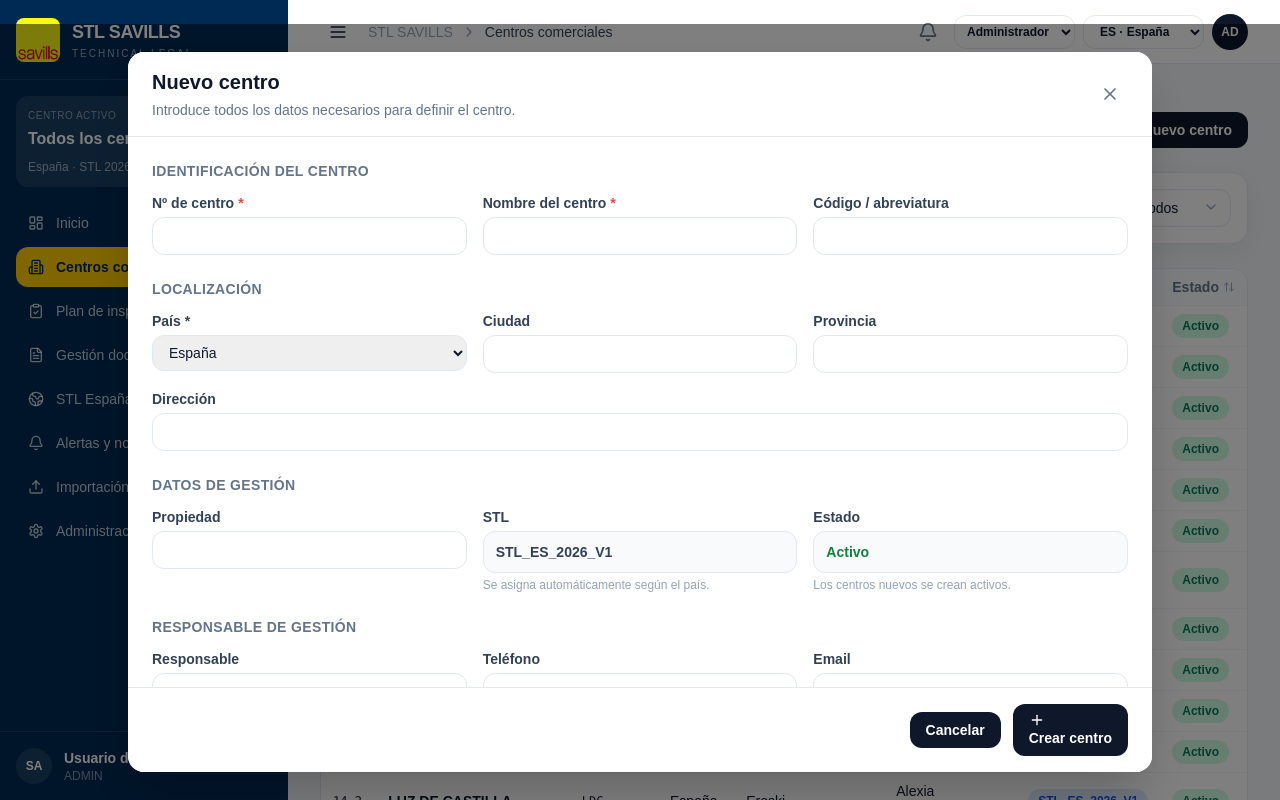
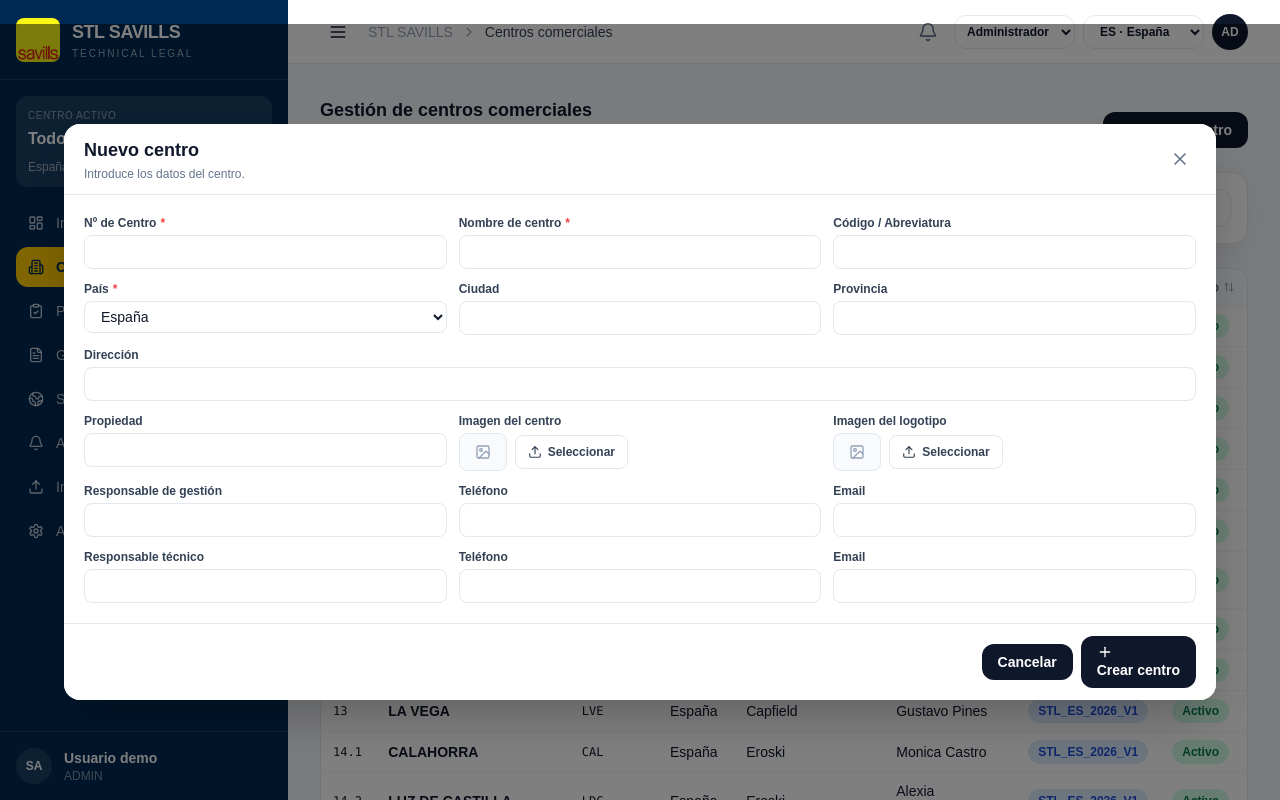
Before and after one commit to pocada00-art/stl-savills-2, a Next.js app: page /centers in a window 1280 px wide. Both pictures are taken after a click on the button "Nuevo centro". Shown: the top 800 px of the page. Built offline with nearby package versions, Linux system fonts and the light colour scheme.

Commit message:
Refactor modal layout and improve accessibility
Mejora el formulario de alta de nuevos centros

```diff
--- a/app/centers/page.tsx
+++ b/app/centers/page.tsx
@@ -200,15 +200,11 @@ export default function Centers() {
   useEffect(() => {
     return () => {
       if (imagePreview) {
-        URL.revokeObjectURL(
-          imagePreview
-        );
+        URL.revokeObjectURL(imagePreview);
       }
 
       if (logoPreview) {
-        URL.revokeObjectURL(
-          logoPreview
-        );
+        URL.revokeObjectURL(logoPreview);
       }
     };
   }, [
@@ -1131,24 +1127,24 @@ export default function Centers() {
 
       {showNewCenter && (
 
-        <div className="fixed inset-0 z-50 flex items-center justify-center bg-black/50 p-4">
-
-          <div className="max-h-[90vh] w-full max-w-5xl overflow-y-auto rounded-2xl bg-white shadow-2xl">
+        <div className="fixed inset-0 z-50 flex items-center justify-center bg-black/50 p-3">
+
+          <div className="max-h-[94vh] w-full max-w-6xl overflow-y-auto rounded-2xl bg-white shadow-2xl">
 
             {/* ------------------------------------------------
              * CABECERA MODAL
              * ------------------------------------------------ */}
 
-            <div className="sticky top-0 z-10 flex items-center justify-between border-b bg-white px-6 py-4">
+            <div className="sticky top-0 z-10 flex items-center justify-between border-b bg-white px-5 py-3">
 
               <div>
 
-                <h2 className="text-xl font-bold text-slate-900">
+                <h2 className="text-lg font-bold text-slate-900">
                   Nuevo centro
                 </h2>
 
-                <p className="mt-1 text-sm text-slate-500">
-                  Introduce todos los datos necesarios para definir el centro.
+                <p className="mt-0.5 text-xs text-slate-500">
+                  Introduce los datos del centro.
                 </p>
 
               </div>
@@ -1157,7 +1153,7 @@ export default function Centers() {
                 type="button"
                 onClick={closeNewCenter}
                 disabled={saving}
-                className="rounded-lg p-2 text-slate-500 hover:bg-slate-100 hover:text-slate-900 disabled:cursor-not-allowed disabled:opacity-50"
+                className="rounded-lg p-1.5 text-slate-500 hover:bg-slate-100 hover:text-slate-900 disabled:cursor-not-allowed disabled:opacity-50"
                 aria-label="Cerrar"
               >
                 <X className="h-5 w-5" />
@@ -1165,32 +1161,33 @@ export default function Centers() {
 
             </div>
 
-            <div className="space-y-6 p-6">
+            {/* ------------------------------------------------
+             * FORMULARIO COMPACTO
+             * ------------------------------------------------ */}
+
+            <div className="p-5">
 
               {/* ------------------------------------------------
                * ERROR
                * ------------------------------------------------ */}
 
               {error && (
-                <div className="rounded-xl border border-red-200 bg-red-50 px-4 py-3 text-sm font-semibold text-red-700">
+                <div className="mb-3 rounded-lg border border-red-200 bg-red-50 px-3 py-2 text-sm font-semibold text-red-700">
                   {error}
                 </div>
               )}
 
+              <div className="space-y-3">
+
                 {/* =================================================
-               * IDENTIFICACIÓN
+                 * FILA 1
+                 * Nº CENTRO · NOMBRE · CÓDIGO
                  * ================================================= */}
 
-              <section>
-
-                <h3 className="mb-3 text-sm font-bold uppercase tracking-wide text-slate-500">
-                  Identificación del centro
-                </h3>
-
-                <div className="grid gap-4 md:grid-cols-3">
+                <div className="grid gap-3 md:grid-cols-3">
 
                   <Field
-                    label="Nº de centro"
+                    label="Nº de Centro"
                     required
                     value={
                       newCenter.code
@@ -1204,7 +1201,7 @@ export default function Centers() {
                   />
 
                   <Field
-                    label="Nombre del centro"
+                    label="Nombre de centro"
                     required
                     value={
                       newCenter.name
@@ -1218,7 +1215,7 @@ export default function Centers() {
                   />
 
                   <Field
-                    label="Código / abreviatura"
+                    label="Código / Abreviatura"
                     value={
                       newCenter.shortCode
                     }
@@ -1232,41 +1229,27 @@ export default function Centers() {
 
                 </div>
 
-              </section>
-
                 {/* =================================================
-               * LOCALIZACIÓN
+                 * FILA 2
+                 * PAÍS · CIUDAD · PROVINCIA
                  * ================================================= */}
 
-              <section>
-
-                <h3 className="mb-3 text-sm font-bold uppercase tracking-wide text-slate-500">
-                  Localización
-                </h3>
-
-                <div className="grid gap-4 md:grid-cols-3">
-
-                  <div>
-
-                    <label className="mb-1 block text-sm font-semibold text-slate-700">
-                      País *
-                    </label>
-
-                    <select
+                <div className="grid gap-3 md:grid-cols-3">
+
+                  <SelectField
+                    label="País"
+                    required
                     value={
                       newCenter.country
                     }
-                      onChange={(e) =>
+                    onChange={(value) =>
                       updateNewCenter(
                         "country",
-                          e.target
-                            .value as V1Country
+                        value as V1Country
                       )
                     }
                     disabled={saving}
-                      className="w-full rounded-xl border border-slate-200 px-3 py-2 text-sm outline-none focus:border-slate-400 disabled:bg-slate-50"
                   >
-
                     <option value="España">
                       España
                     </option>
@@ -1274,10 +1257,7 @@ export default function Centers() {
                     <option value="Portugal">
                       Portugal
                     </option>
-
-                    </select>
-
-                  </div>
+                  </SelectField>
 
                   <Field
                     label="Ciudad"
@@ -1305,6 +1285,15 @@ export default function Centers() {
                     }
                   />
 
+                </div>
+
+                {/* =================================================
+                 * FILA 3
+                 * DIRECCIÓN
+                 * ================================================= */}
+
+                <div className="grid gap-3 md:grid-cols-3">
+
                   <div className="md:col-span-3">
 
                     <Field
@@ -1324,19 +1313,12 @@ export default function Centers() {
 
                 </div>
 
-              </section>
-
                 {/* =================================================
-               * DATOS DE GESTIÓN
+                 * FILA 4
+                 * PROPIEDAD · IMAGEN · LOGOTIPO
                  * ================================================= */}
 
-              <section>
-
-                <h3 className="mb-3 text-sm font-bold uppercase tracking-wide text-slate-500">
-                  Datos de gestión
-                </h3>
-
-                <div className="grid gap-4 md:grid-cols-3">
+                <div className="grid gap-3 md:grid-cols-3">
 
                   <Field
                     label="Propiedad"
@@ -1350,181 +1332,6 @@ export default function Centers() {
                       )
                     }
                   />
-
-                  {/* ---------------------------------------------
-                   * STL AUTOMÁTICO
-                   * --------------------------------------------- */}
-
-                  <div>
-
-                    <label className="mb-1 block text-sm font-semibold text-slate-700">
-                      STL
-                    </label>
-
-                    <div className="flex min-h-[42px] items-center rounded-xl border border-slate-200 bg-slate-50 px-3 py-2 text-sm font-semibold text-slate-700">
-                      {newCenter.country ===
-                      "España"
-                        ? "STL_ES_2026_V1"
-                        : "STL_PT_2026_V1"}
-                    </div>
-
-                    <p className="mt-1 text-xs text-slate-400">
-                      Se asigna automáticamente según el país.
-                    </p>
-
-                  </div>
-
-                  {/* ---------------------------------------------
-                   * ESTADO AUTOMÁTICO
-                   * --------------------------------------------- */}
-
-                  <div>
-
-                    <label className="mb-1 block text-sm font-semibold text-slate-700">
-                      Estado
-                    </label>
-
-                    <div className="flex min-h-[42px] items-center rounded-xl border border-slate-200 bg-slate-50 px-3 py-2 text-sm font-semibold text-green-700">
-                      Activo
-                    </div>
-
-                    <p className="mt-1 text-xs text-slate-400">
-                      Los centros nuevos se crean activos.
-                    </p>
-
-                  </div>
-
-                </div>
-
-              </section>
-
-              {/* =================================================
-               * RESPONSABLE DE GESTIÓN
-               * ================================================= */}
-
-              <section>
-
-                <h3 className="mb-3 text-sm font-bold uppercase tracking-wide text-slate-500">
-                  Responsable de gestión
-                </h3>
-
-                <div className="grid gap-4 md:grid-cols-3">
-
-                  <Field
-                    label="Responsable"
-                    value={
-                      newCenter.manager
-                    }
-                    onChange={(value) =>
-                      updateNewCenter(
-                        "manager",
-                        value
-                      )
-                    }
-                  />
-
-                  <Field
-                    label="Teléfono"
-                    value={
-                      newCenter.managerPhone
-                    }
-                    onChange={(value) =>
-                      updateNewCenter(
-                        "managerPhone",
-                        value
-                      )
-                    }
-                  />
-
-                  <Field
-                    label="Email"
-                    type="email"
-                    value={
-                      newCenter.managerEmail
-                    }
-                    onChange={(value) =>
-                      updateNewCenter(
-                        "managerEmail",
-                        value
-                      )
-                    }
-                  />
-
-                </div>
-
-              </section>
-
-              {/* =================================================
-               * RESPONSABLE TÉCNICO
-               * ================================================= */}
-
-              <section>
-
-                <h3 className="mb-3 text-sm font-bold uppercase tracking-wide text-slate-500">
-                  Responsable técnico
-                </h3>
-
-                <div className="grid gap-4 md:grid-cols-3">
-
-                  <Field
-                    label="Responsable técnico"
-                    value={
-                      newCenter.technicalResponsible
-                    }
-                    onChange={(value) =>
-                      updateNewCenter(
-                        "technicalResponsible",
-                        value
-                      )
-                    }
-                  />
-
-                  <Field
-                    label="Teléfono"
-                    value={
-                      newCenter.technicalResponsiblePhone
-                    }
-                    onChange={(value) =>
-                      updateNewCenter(
-                        "technicalResponsiblePhone",
-                        value
-                      )
-                    }
-                  />
-
-                  <Field
-                    label="Email"
-                    type="email"
-                    value={
-                      newCenter.technicalResponsibleEmail
-                    }
-                    onChange={(value) =>
-                      updateNewCenter(
-                        "technicalResponsibleEmail",
-                        value
-                      )
-                    }
-                  />
-
-                </div>
-
-              </section>
-
-              {/* =================================================
-               * IMAGEN Y LOGOTIPO
-               * ================================================= */}
-
-              <section>
-
-                <h3 className="mb-3 text-sm font-bold uppercase tracking-wide text-slate-500">
-                  Imagen y logotipo
-                </h3>
-
-                <div className="grid gap-6 md:grid-cols-2">
-
-                  {/* ---------------------------------------------
-                   * IMAGEN DEL CENTRO
-                   * --------------------------------------------- */}
 
                   <ImageUploadField
                     label="Imagen del centro"
@@ -1539,12 +1346,8 @@ export default function Centers() {
                     disabled={saving}
                   />
 
-                  {/* ---------------------------------------------
-                   * LOGOTIPO
-                   * --------------------------------------------- */}
-
                   <ImageUploadField
-                    label="Logotipo"
+                    label="Imagen del logotipo"
                     file={logoFile}
                     preview={logoPreview}
                     onChange={(file) =>
@@ -1558,7 +1361,105 @@ export default function Centers() {
 
                 </div>
 
-              </section>
+                {/* =================================================
+                 * FILA 5
+                 * RESPONSABLE GESTIÓN · TELÉFONO · EMAIL
+                 * ================================================= */}
+
+                <div className="grid gap-3 md:grid-cols-3">
+
+                  <Field
+                    label="Responsable de gestión"
+                    value={
+                      newCenter.manager
+                    }
+                    onChange={(value) =>
+                      updateNewCenter(
+                        "manager",
+                        value
+                      )
+                    }
+                  />
+
+                  <Field
+                    label="Teléfono"
+                    value={
+                      newCenter.managerPhone
+                    }
+                    onChange={(value) =>
+                      updateNewCenter(
+                        "managerPhone",
+                        value
+                      )
+                    }
+                  />
+
+                  <Field
+                    label="Email"
+                    type="email"
+                    value={
+                      newCenter.managerEmail
+                    }
+                    onChange={(value) =>
+                      updateNewCenter(
+                        "managerEmail",
+                        value
+                      )
+                    }
+                  />
+
+                </div>
+
+                {/* =================================================
+                 * FILA 6
+                 * RESPONSABLE TÉCNICO · TELÉFONO · EMAIL
+                 * ================================================= */}
+
+                <div className="grid gap-3 md:grid-cols-3">
+
+                  <Field
+                    label="Responsable técnico"
+                    value={
+                      newCenter.technicalResponsible
+                    }
+                    onChange={(value) =>
+                      updateNewCenter(
+                        "technicalResponsible",
+                        value
+                      )
+                    }
+                  />
+
+                  <Field
+                    label="Teléfono"
+                    value={
+                      newCenter.technicalResponsiblePhone
+                    }
+                    onChange={(value) =>
+                      updateNewCenter(
+                        "technicalResponsiblePhone",
+                        value
+                      )
+                    }
+                  />
+
+                  <Field
+                    label="Email"
+                    type="email"
+                    value={
+                      newCenter.technicalResponsibleEmail
+                    }
+                    onChange={(value) =>
+                      updateNewCenter(
+                        "technicalResponsibleEmail",
+                        value
+                      )
+                    }
+                  />
+
+                </div>
+
+              </div>
 
             </div>
 
@@ -1566,7 +1467,7 @@ export default function Centers() {
              * BOTONES
              * ================================================= */}
 
-            <div className="sticky bottom-0 flex items-center justify-end gap-3 border-t bg-white px-6 py-4">
+            <div className="sticky bottom-0 flex items-center justify-end gap-2 border-t bg-white px-5 py-3">
 
               <Button
                 type="button"
@@ -1621,9 +1522,9 @@ function Field({
   type?: string;
 }) {
   return (
-    <div>
-
-      <label className="mb-1 block text-sm font-semibold text-slate-700">
+    <div className="min-w-0">
+
+      <label className="mb-1 block text-xs font-semibold text-slate-700">
 
         {label}
 
@@ -1643,8 +1544,61 @@ function Field({
             e.target.value
           )
         }
-        className="w-full rounded-xl border border-slate-200 px-3 py-2 text-sm outline-none focus:border-slate-400"
-      />
+        className="w-full rounded-lg border border-slate-200 px-3 py-1.5 text-sm outline-none focus:border-slate-400"
+      />
+
+    </div>
+  );
+}
+
+/* =========================================================
+ * COMPONENTE SELECT FIELD
+ * ========================================================= */
+
+function SelectField({
+  label,
+  value,
+  onChange,
+  required = false,
+  disabled = false,
+  children,
+}: {
+  label: string;
+  value: string;
+  onChange: (
+    value: string
+  ) => void;
+  required?: boolean;
+  disabled?: boolean;
+  children: React.ReactNode;
+}) {
+  return (
+    <div className="min-w-0">
+
+      <label className="mb-1 block text-xs font-semibold text-slate-700">
+
+        {label}
+
+        {required && (
+          <span className="ml-1 text-red-500">
+            *
+          </span>
+        )}
+
+      </label>
+
+      <select
+        value={value}
+        onChange={(e) =>
+          onChange(
+            e.target.value
+          )
+        }
+        disabled={disabled}
+        className="w-full rounded-lg border border-slate-200 bg-white px-3 py-1.5 text-sm outline-none focus:border-slate-400 disabled:bg-slate-50"
+      >
+        {children}
+      </select>
 
     </div>
   );
@@ -1669,27 +1623,32 @@ function ImageUploadField({
   ) => void;
   disabled?: boolean;
 }) {
+  const inputId =
+    `file-${label
+      .toLowerCase()
+      .replace(/\s+/g, "-")}`;
+
   return (
-    <div>
-
-      <label className="mb-1 block text-sm font-semibold text-slate-700">
+    <div className="min-w-0">
+
+      <label className="mb-1 block text-xs font-semibold text-slate-700">
         {label}
       </label>
 
       <input
-        id={`file-${label
-          .toLowerCase()
-          .replace(/\s+/g, "-")}`}
+        id={inputId}
         type="file"
         accept="image/jpeg,image/png,image/webp,image/gif"
         className="sr-only"
         disabled={disabled}
         onChange={(e) => {
-          const file =
+          const selectedFile =
             e.target.files?.[0] ||
             null;
 
-          onChange(file);
+          onChange(
+            selectedFile
+          );
 
           /*
            * Permitimos volver a seleccionar el mismo
@@ -1699,67 +1658,60 @@ function ImageUploadField({
         }}
       />
 
+      <div className="flex h-[38px] items-center gap-2">
+
+        {/* ---------------------------------------------------
+         * PREVISUALIZACIÓN
+         * --------------------------------------------------- */}
+
+        <div className="flex h-[38px] w-[48px] shrink-0 items-center justify-center overflow-hidden rounded-lg border border-slate-200 bg-slate-50">
+
+          {preview ? (
+            <img
+              src={preview}
+              alt={`Vista previa de ${label}`}
+              className="h-full w-full object-contain"
+            />
+          ) : (
+            <ImageIcon className="h-4 w-4 text-slate-400" />
+          )}
+
+        </div>
+
+        {/* ---------------------------------------------------
+         * BOTÓN DE CARGA
+         * --------------------------------------------------- */}
+
         <label
-        htmlFor={`file-${label
-          .toLowerCase()
-          .replace(/\s+/g, "-")}`}
-        className={`flex min-h-[180px] cursor-pointer flex-col items-center justify-center rounded-xl border-2 border-dashed border-slate-300 bg-slate-50 p-4 text-center transition hover:border-slate-400 hover:bg-slate-100 ${
+          htmlFor={inputId}
+          className={`inline-flex h-[34px] cursor-pointer items-center gap-1.5 rounded-lg border border-slate-200 bg-white px-3 text-xs font-semibold text-slate-700 transition hover:border-slate-400 hover:bg-slate-50 ${
             disabled
               ? "cursor-not-allowed opacity-60"
               : ""
           }`}
         >
-
-        {preview ? (
-          <div className="flex w-full flex-col items-center gap-3">
-
-            <div className="flex h-32 w-full items-center justify-center overflow-hidden rounded-lg border border-slate-200 bg-white">
-
-              <img
-                src={preview}
-                alt={`Vista previa de ${label}`}
-                className="max-h-full max-w-full object-contain"
-              />
-
-            </div>
-
-            <div className="flex items-center gap-2 text-sm font-semibold text-slate-700">
-
-              <Upload className="h-4 w-4" />
-
-              Cambiar imagen
-
-            </div>
-
-            <p className="max-w-full truncate text-xs text-slate-400">
-              {file?.name}
-            </p>
-
-          </div>
-        ) : (
-          <>
-            <div className="mb-3 flex h-12 w-12 items-center justify-center rounded-full bg-white shadow-sm">
-
-              <ImageIcon className="h-6 w-6 text-slate-400" />
-
-            </div>
-
-            <div className="flex items-center gap-2 text-sm font-semibold text-slate-700">
-
-              <Upload className="h-4 w-4" />
-
-              Cargar {label.toLowerCase()}
-
-            </div>
-
-            <p className="mt-2 text-xs text-slate-400">
-              JPG, PNG, WEBP o GIF · Máximo 10 MB
-            </p>
-          </>
+          <Upload className="h-3.5 w-3.5" />
+
+          {preview
+            ? "Cambiar"
+            : "Seleccionar"}
+        </label>
+
+        {/* ---------------------------------------------------
+         * NOMBRE DEL ARCHIVO
+         * --------------------------------------------------- */}
+
+        {file && (
+          <span
+            className="min-w-0 truncate text-xs text-slate-400"
+            title={file.name}
+          >
+            {file.name}
+          </span>
         )}
 
-      </label>
-
-    </div>
-  );
-}
+      </div>
+
+    </div>
+  );
+}
```
Lines whose indentation alone changed are shown as unchanged.
